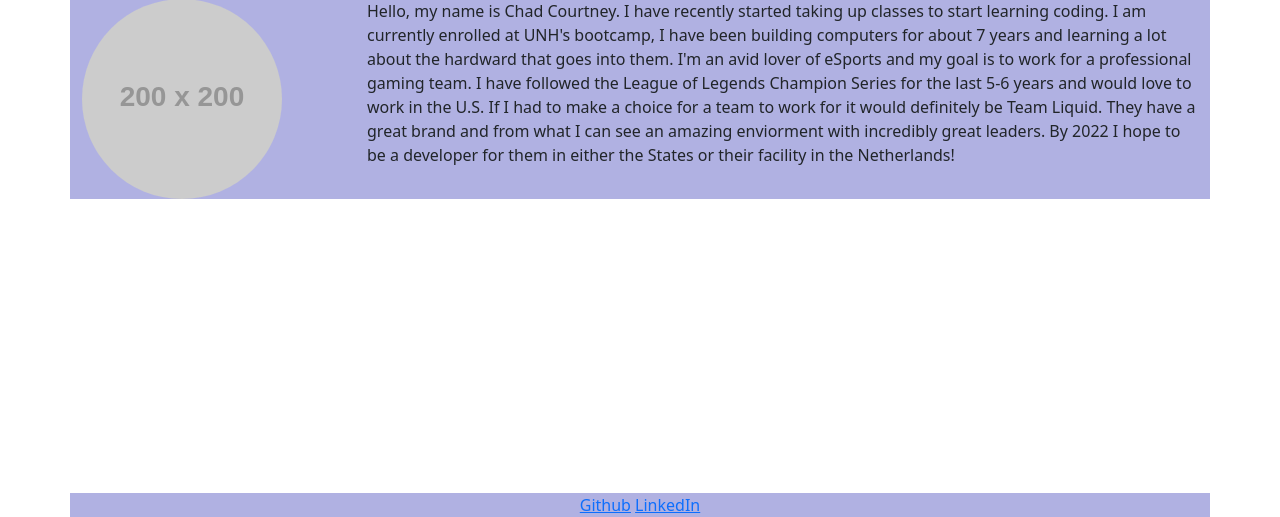
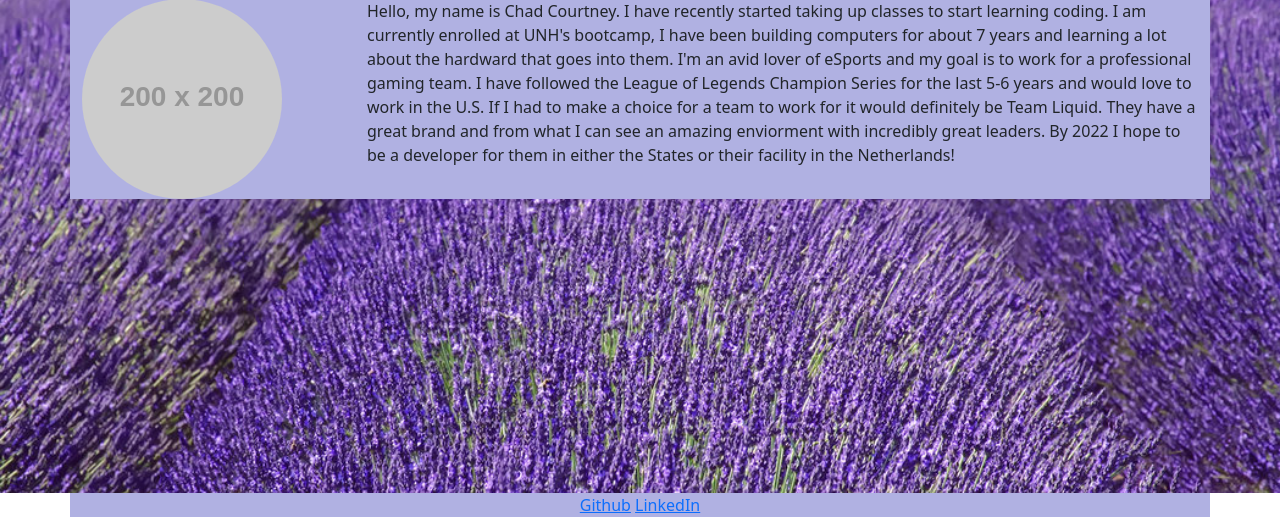
Before and after one commit to chadcourtney9/Responsive-Portfolio, a plain HTML site: page index.html in a window 1280 px wide. Shown: the part 363-880 px from the top of the page. Drawn offline with nearby package versions, Linux system fonts and the light colour scheme; placeholder pictures from the web are drawn by us.

Commit message:
image location change

```diff
--- a/assets/portfolio.css
+++ b/assets/portfolio.css
@@ -4,7 +4,7 @@ html {
 }
 .bg {
   /* The image used */
-  background-image: url("purple-lavender-field.jpg");
+  background-image: url("./images/purple-lavender-field.jpg");
 
   /* Full height */
   height: 100%;
--- a/assets/style.css
+++ b/assets/style.css
@@ -5,7 +5,7 @@ html {
 
 .bg {
   /* The image used */
-  background-image: url("./assets/purple-lavender-field.jpg");
+  background-image: url("./images/purple-lavender-field.jpg");
 
   /* Full height */
   height: 100%;
```
